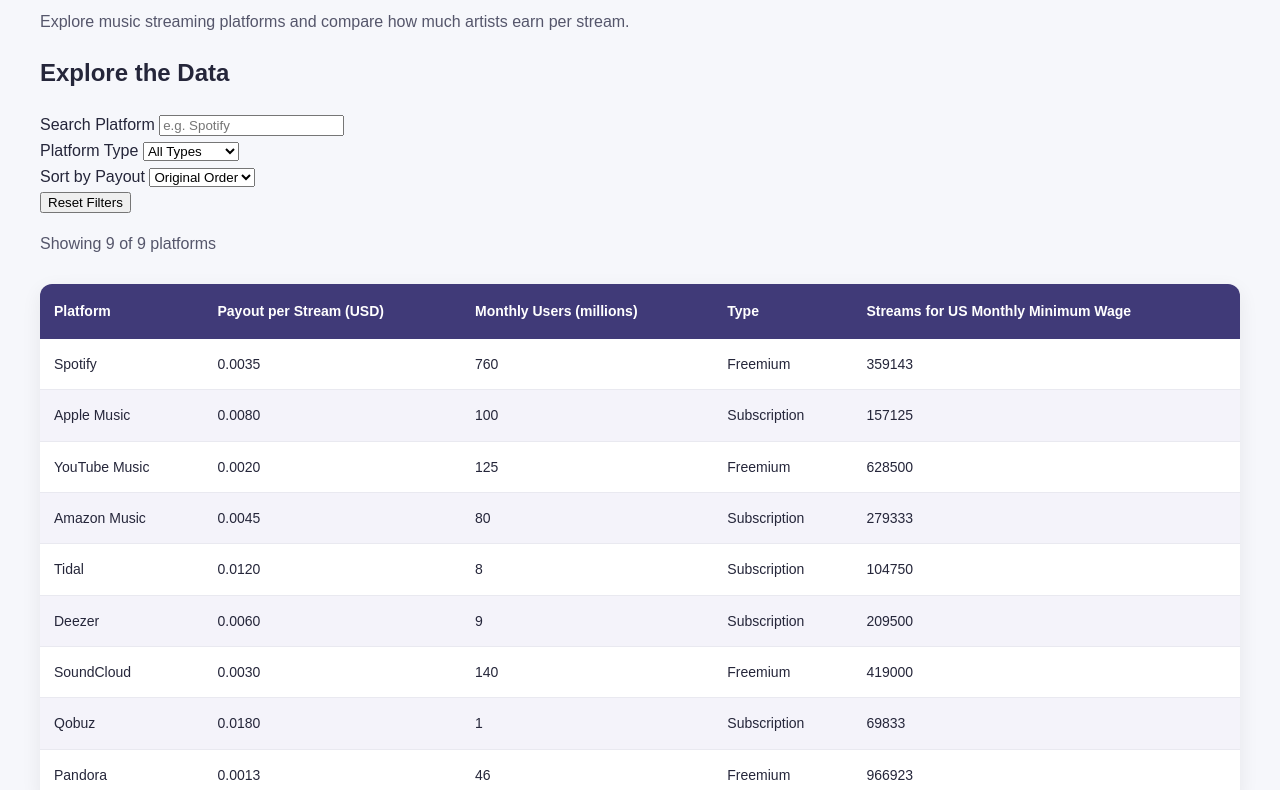
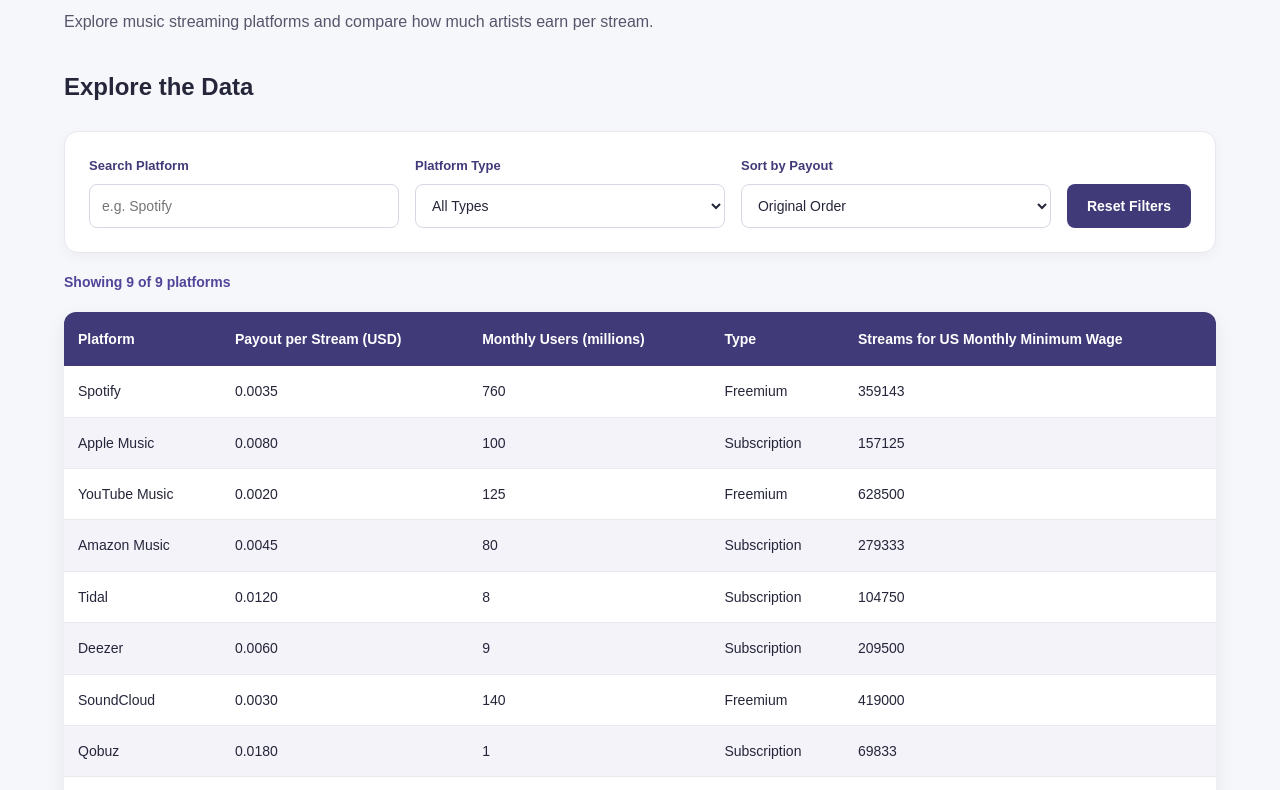
Before and after one commit to yyzyy200677-star/COMM2754-week4, a plain HTML site: page index.html in a window 1280 px wide. Shown: the part 105-895 px from the top of the page. Drawn offline with nearby package versions, Linux system fonts and the light colour scheme.

Commit message:
Update style.css

```diff
--- a/style.css
+++ b/style.css
@@ -1,3 +1,7 @@
+* {
+    box-sizing: border-box;
+}
+
 body {
     font-family: Arial, Helvetica, sans-serif;
     max-width: 1200px;
@@ -14,18 +18,100 @@ h1 {
     margin-bottom: 10px;
 }
 
+h2 {
+    font-size: 24px;
+    margin-top: 34px;
+    margin-bottom: 14px;
+}
+
 p {
     color: #55566b;
+}
+
+/* Search and filter controls */
+
+.controls {
+    display: flex;
+    flex-wrap: wrap;
+    align-items: flex-end;
+    gap: 16px;
+    margin: 24px 0 18px;
+    padding: 24px;
+    background: white;
+    border: 1px solid #e8e7f0;
+    border-radius: 14px;
+    box-shadow: 0 4px 14px rgba(0, 0, 0, 0.04);
+}
+
+.control-group {
+    display: flex;
+    flex-direction: column;
+    gap: 8px;
+    flex: 1;
+    min-width: 180px;
+}
+
+.control-group label {
+    font-size: 13px;
+    font-weight: bold;
+    color: #403a78;
+}
+
+.control-group input,
+.control-group select {
+    width: 100%;
+    height: 44px;
+    padding: 10px 12px;
+    border: 1px solid #d8d7e3;
+    border-radius: 8px;
+    background: #fff;
+    color: #25263a;
+    font-size: 14px;
+}
+
+.control-group input:focus,
+.control-group select:focus {
+    outline: 2px solid #7766cc;
+    outline-offset: 1px;
+}
+
+#resetButton {
+    height: 44px;
+    padding: 0 20px;
+    border: none;
+    border-radius: 8px;
+    background: #403a78;
+    color: white;
+    font-size: 14px;
+    font-weight: bold;
+    cursor: pointer;
+    transition: background 0.2s;
+}
+
+#resetButton:hover {
+    background: #6558b7;
+}
+
+#resultCount {
+    font-size: 14px;
+    font-weight: bold;
+    color: #51459a;
+    margin: 18px 0;
+}
+
+/* Data table */
+
+.table-wrapper {
+    width: 100%;
+    overflow-x: auto;
+    border-radius: 12px;
+    box-shadow: 0 6px 20px rgba(0, 0, 0, 0.07);
 }
 
 table {
     width: 100%;
     border-collapse: collapse;
-    margin-top: 28px;
     background: white;
-    border-radius: 12px;
-    overflow: hidden;
-    box-shadow: 0 6px 20px rgba(0, 0, 0, 0.07);
 }
 
 th {
@@ -50,6 +136,15 @@ tbody tr:hover {
     background-color: #e8e3ff;
 }
 
+/* Chart */
+
+.chart-container {
+    position: relative;
+    width: 100%;
+    height: 430px;
+    margin: 24px 0 30px;
+}
+
 .source {
     font-size: 13px;
     margin-top: 24px;
@@ -59,18 +154,42 @@ tbody tr:hover {
     color: #51459a;
 }
 
+/* Mobile layout */
+
 @media (max-width: 700px) {
     body {
         margin: 20px auto;
         padding: 0 12px;
-        overflow-x: auto;
     }
 
     h1 {
         font-size: 28px;
     }
 
+    h2 {
+        font-size: 21px;
+    }
+
+    .controls {
+        flex-direction: column;
+        align-items: stretch;
+        padding: 18px;
+    }
+
+    .control-group {
+        min-width: 0;
+        width: 100%;
+    }
+
+    #resetButton {
+        width: 100%;
+    }
+
     table {
-        min-width: 700px;
+        min-width: 800px;
+    }
+
+    .chart-container {
+        height: 350px;
     }
 }
```
